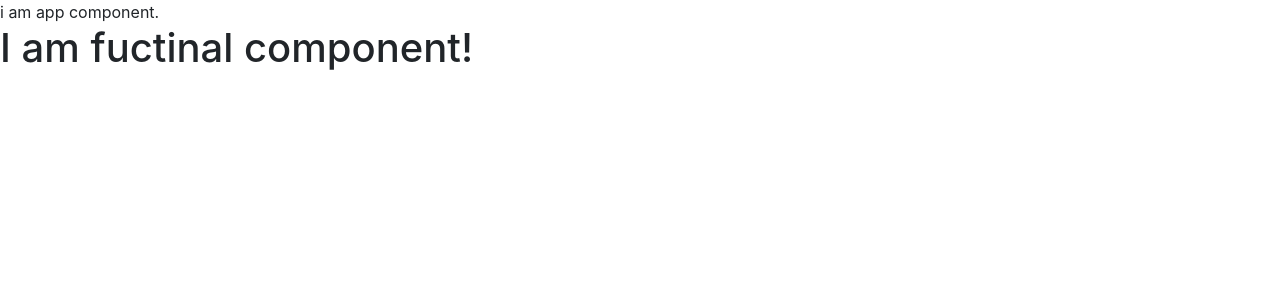
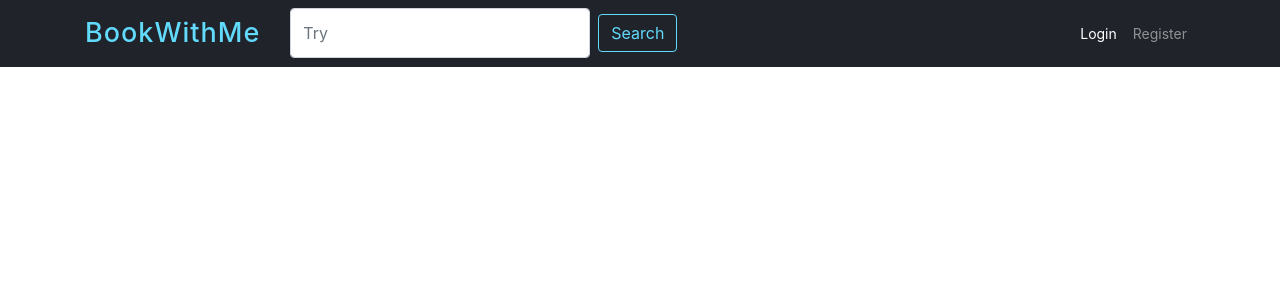
Before and after one commit to Galib4/rental-app-react, a React (Create React App) app: page / in a window 1280 px wide. Shown: the top 300 px of the page. Built offline with nearby package versions, Linux system fonts and the light colour scheme.

Commit message:
Added Header files, scss files, header desing

```diff
--- a/src/App.css
+++ b/src/App.css
@@ -1,3 +1,25 @@
-body {
-  color: red;
-  font-size: 50px; }
+.navbar {
+  padding: 50px;
+  margin-bottom: 40px;
+  background-color: #20232a !important; }
+  .navbar .bwm-search {
+    height: 50px;
+    width: 300px !important; }
+  .navbar .navbar-brand {
+    margin-right: 30px;
+    font-size: 27px;
+    letter-spacing: 1px;
+    color: #61dafb !important;
+    font-weight: 500; }
+  .navbar .nav-item {
+    font-size: 14px; }
+  .navbar .btn-bwm-search {
+    border-color: #61dafb;
+    color: #61dafb; }
+    .navbar .btn-bwm-search:hover, .navbar .btn-bwm-search:focus, .navbar .btn-bwm-search:active {
+      background-color: transparent !important;
+      border-color: #61dafb !important;
+      color: #61dafb !important;
+      box-shadow: none; }
+  .navbar .nav-item {
+    color: #ededed; }
--- a/src/App.js
+++ b/src/App.js
@@ -5,7 +5,6 @@ import { Header } from './shared/Header';
 function App() {
   return (
     <div className="App">
-     i am app component.
      <Header />
     </div>
 
--- a/src/App.scss
+++ b/src/App.scss
@@ -1,5 +1,3 @@
-body {
-    color: red;
-    font-size: 50px;
-}
+@import 'styles/main.scss';
+
 // npm install --save node-sass-chokidar@1.2.2 npm-run-all@4.1.2
--- a/src/shared/Header.js
+++ b/src/shared/Header.js
@@ -2,6 +2,29 @@ import React from 'react';
 
 export function Header() {
     return(
-        <h1>I am fuctinal component!</h1>
+        <nav className='navbar navbar-dark navbar-expand-lg'>
+  <div className='container'>
+    <a className='navbar-brand' href=''>BookWithMe</a>
+    <form className='form-inline my-2 my-lg-0'>
+      <input className='form-control mr-sm-2 bwm-search' type='search'
+      placeholder='Try 'New York aria-label='Search'></input>
+      <button className='btn btn-outline-success my-2 my-sm-0 btn-bwm-search'
+       type='submit'>Search</button>
+    </form>
+    <button className='navbar-toggler' type='button' data-toggle='collapse'
+    data-target='#navbarNavAltMarkup' aria-controls='navbarNavAltMarkup'
+    aria-expanded='false' aria-label='Toggle navigation'>
+      <span className='navbar-toggler-icon'></span>
+    </button>
+    <div className='collapse navbar-collapse' id='navbarNavAltMarkup'>
+      <div className='navbar-nav ml-auto'>
+        <a className='nav-item nav-link active' href=''>Login
+        <span className='sr-only'>(current)</span></a>
+        <a className='nav-item nav-link' href=''>Register</a>
+      </div>
+    </div>
+  </div>
+</nav>
+
     )
 }
--- /dev/null
+++ b/src/styles/_main.scss
@@ -0,0 +1,2 @@
+@import 'variables.scss';
+@import 'header/header.scss';
--- /dev/null
+++ b/src/styles/_variables.scss
@@ -0,0 +1,5 @@
+$main-color: #61dafb;
+$main-text-gray-color: #484848;
+$light-gray-color: #a9a9a9;
+$main-black-color: #20232a;
+$main-white-color: #ededed;
--- /dev/null
+++ b/src/styles/header/_header.scss
@@ -0,0 +1,38 @@
+.navbar {
+    padding: 50px;
+    margin-bottom: 40px;
+    background-color: $main-black-color !important;
+
+    .bwm-search {
+      height: 50px;
+      width: 300px !important;
+    }
+
+    .navbar-brand {
+      margin-right: 30px;
+      font-size: 27px;
+      letter-spacing: 1px;
+      color: $main-color !important;
+      font-weight: 500;
+    }
+
+    .nav-item {
+      font-size: 14px;
+    }
+
+    .btn-bwm-search {
+      border-color: $main-color;
+      color: $main-color;
+
+      &:hover, &:focus, &:active {
+        background-color: transparent !important;
+        border-color: $main-color !important;
+        color: $main-color !important;
+        box-shadow: none;
+      }
+    }
+
+    .nav-item {
+      color: $main-white-color;
+    }
+  }
```
Also changed, not shown: 2 other files (tests, documents, lock files or other folders).
